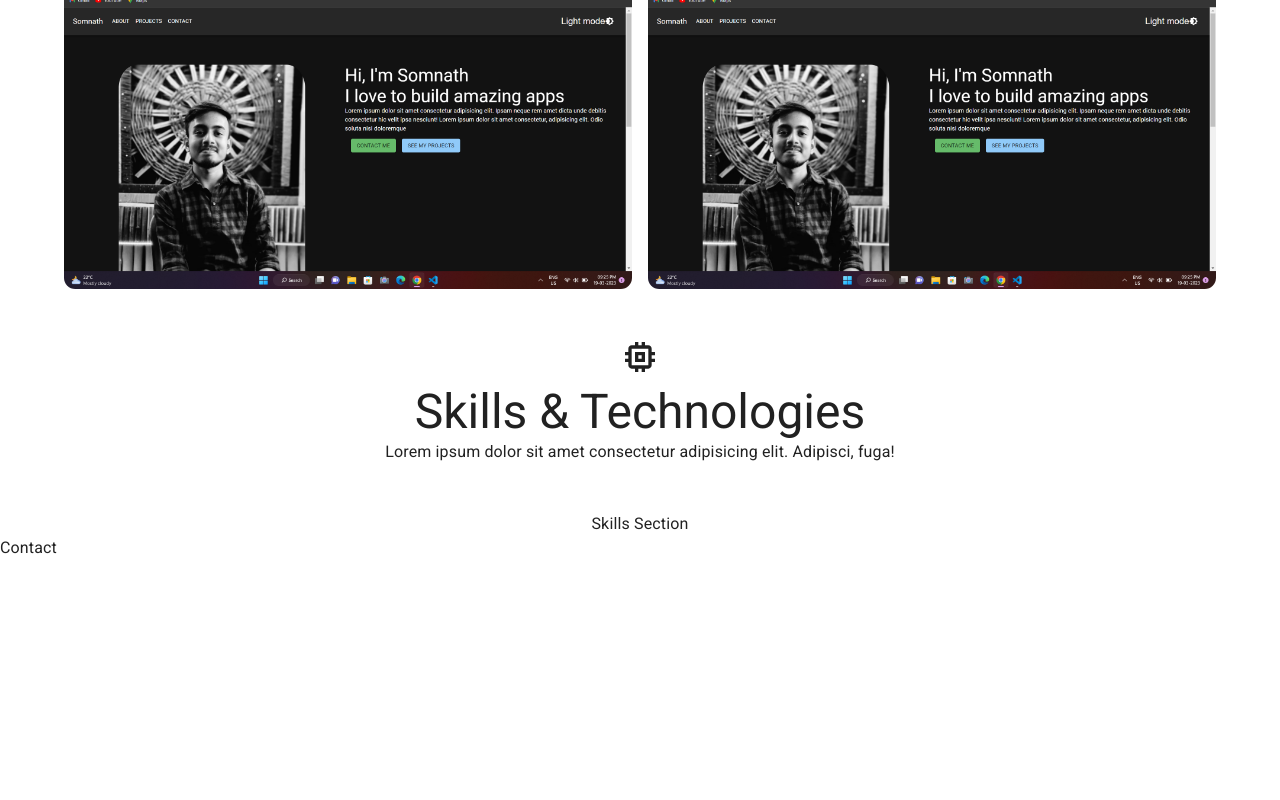
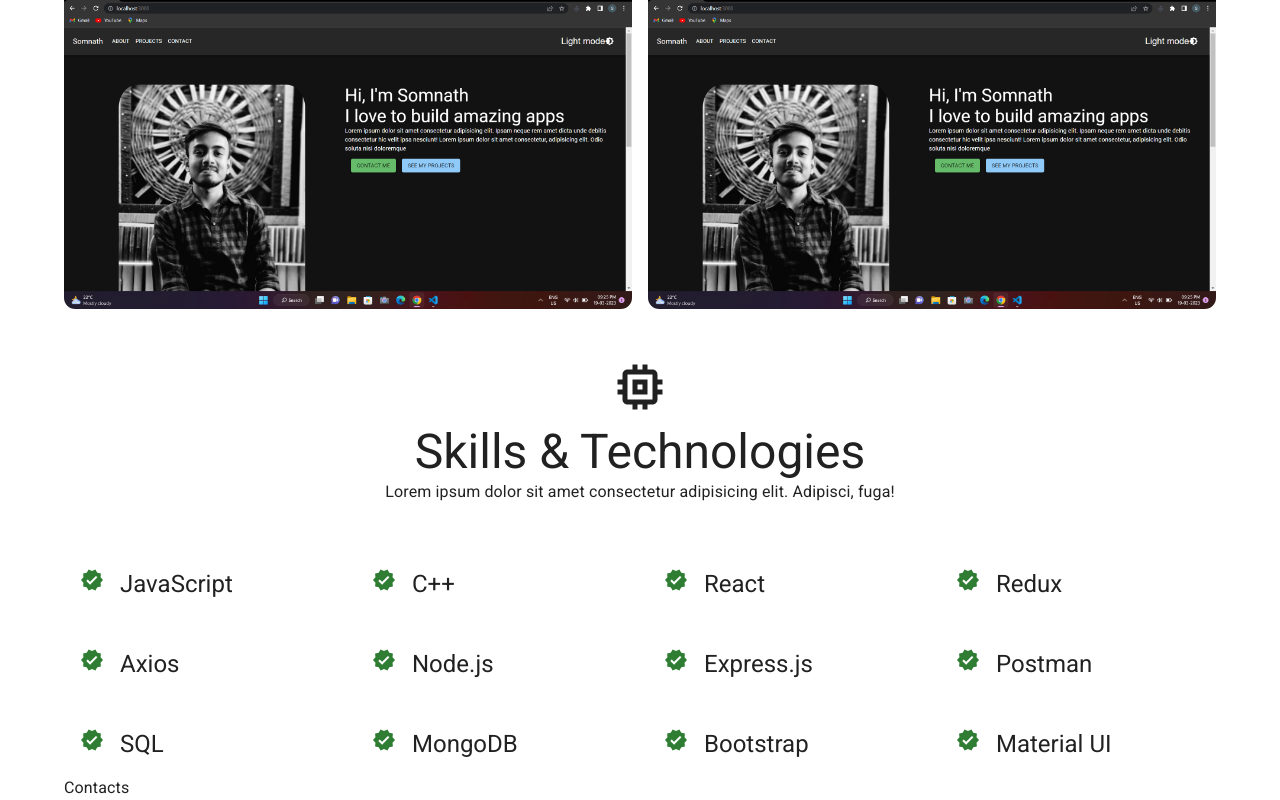
Before and after one commit to SomnathKar000/Porifolio, a React (Create React App) app: page / in a window 1280 px wide. Shown: the part 1258-2058 px from the top of the page. Before the commit the page ends 1818 px from the top, so only its background shows below. Built offline with nearby package versions, Linux system fonts and the light colour scheme.

Commit message:
Skills page complete

```diff
--- a/src/components/Contact.js
+++ b/src/components/Contact.js
@@ -1,7 +1,19 @@
 import React from "react";
+import { Box, Container, Typography } from "@mui/material";
+import styled from "styled-components";
 
 const Contact = () => {
-  return <div>Contact</div>;
+  return (
+    <Wrapper>
+      <Container>
+        <Box>
+          <Typography varient="h2">Contacts</Typography>
+        </Box>
+      </Container>
+    </Wrapper>
+  );
 };
 
+const Wrapper = styled.div``;
+
 export default Contact;
--- a/src/components/Projects.js
+++ b/src/components/Projects.js
@@ -10,7 +10,7 @@ const Projects = () => {
     <Wrapper>
       <Container>
         <Box sx={{ margin: "2rem" }}>
-          <AccountTreeIcon sx={{ fontSize: 40 }} />
+          <AccountTreeIcon sx={{ fontSize: 60 }} />
           <Typography variant="h3">Apps I've Build</Typography>
         </Box>
         <Box className="images">
--- a/src/components/Skills.js
+++ b/src/components/Skills.js
@@ -2,26 +2,67 @@ import React from "react";
 import styled from "styled-components";
 import { Box, Container, Typography } from "@mui/material";
 import MemoryIcon from "@mui/icons-material/Memory";
+import VerifiedIcon from "@mui/icons-material/Verified";
 
 const Skills = () => {
+  const skills = [
+    "JavaScript",
+    "C++",
+    "React",
+    "Redux",
+    "Axios",
+    "Node.js",
+    "Express.js",
+    "Postman",
+    "SQL",
+    "MongoDB",
+    "Bootstrap",
+    "Material UI",
+  ];
   return (
     <Wrapper>
       <Container>
-        <Box sx={{ margin: "3rem" }}>
-          <MemoryIcon sx={{ fontSize: 40 }} />
+        <Box className="name" sx={{ margin: "3rem" }}>
+          <MemoryIcon sx={{ fontSize: 60 }} />
           <Typography variant="h3">Skills & Technologies</Typography>
           <Typography variant="p">
             Lorem ipsum dolor sit amet consectetur adipisicing elit. Adipisci,
             fuga!
           </Typography>
         </Box>
-        <Box>Skills Section</Box>
+        <Box>
+          <Box className="skillsContainer">
+            {skills.map((item, index) => {
+              return (
+                <Typography
+                  sx={{
+                    background: "rgba(255, 255, 255, 0.08)",
+                    borderRadius: 2,
+                    padding: 2,
+                  }}
+                  variant="h5"
+                  key={index}
+                >
+                  <VerifiedIcon color="success" sx={{ marginRight: 2 }} />
+                  {item}
+                </Typography>
+              );
+            })}
+          </Box>
+        </Box>
       </Container>
     </Wrapper>
   );
 };
 
 const Wrapper = styled.div`
-  text-align: center;
+  .name {
+    text-align: center;
+  }
+  .skillsContainer {
+    display: grid;
+    grid-template-columns: repeat(4, 1fr);
+    gap: 1rem;
+  }
 `;
 export default Skills;
```
